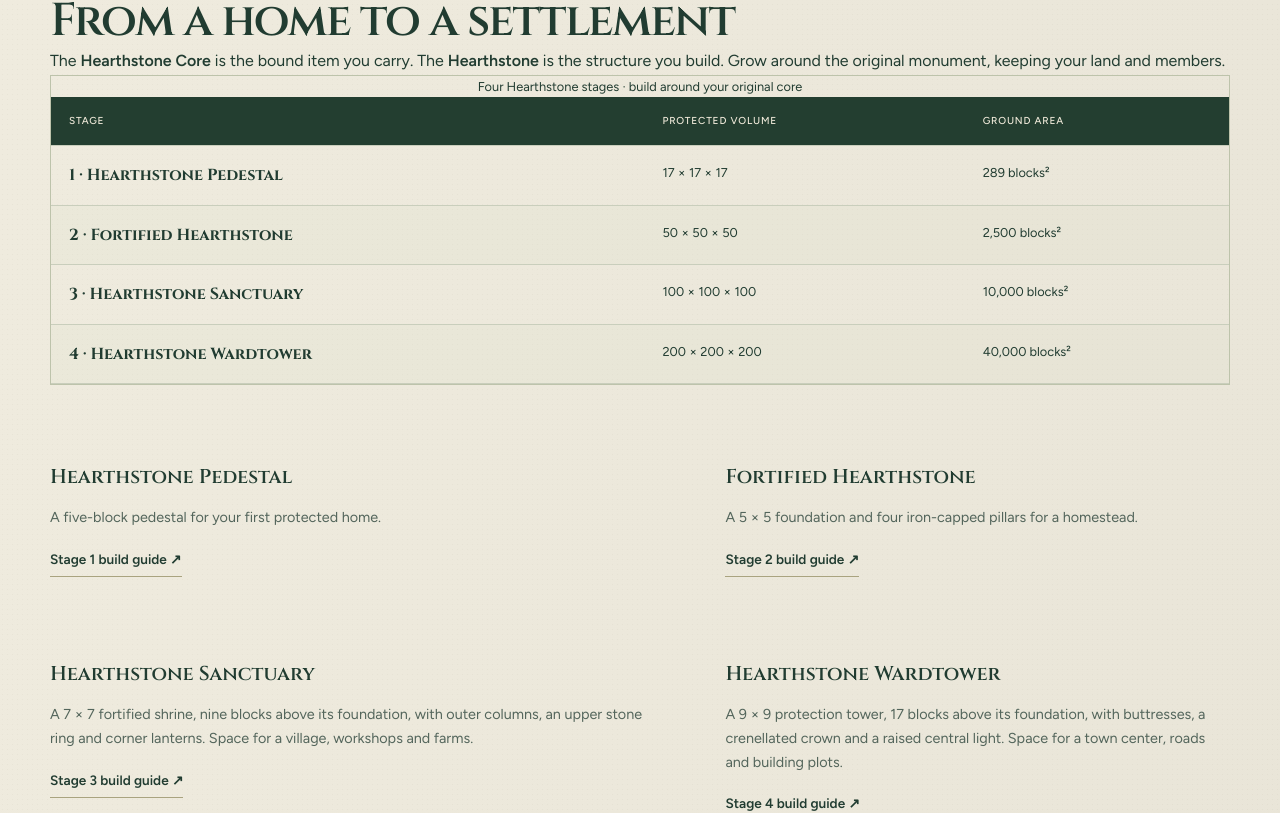
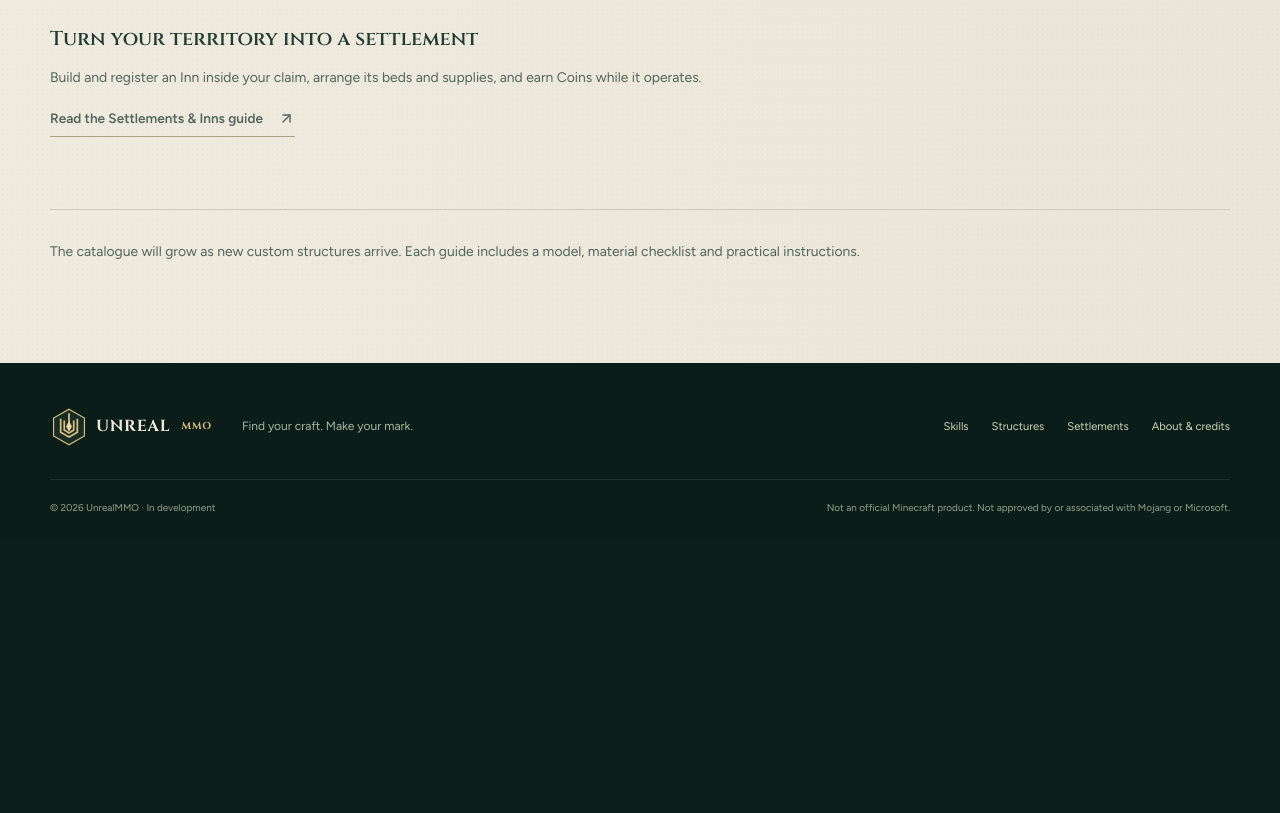
Before and after one commit to UnrealMMO/unrealmmo.github.io, a Next.js app: page /structures in a window 1280 px wide. Shown: the part 2588-3401 px from the top of the page. After the commit the page ends 3126 px from the top, so only its background shows below. Built offline with nearby package versions, Linux system fonts and the light colour scheme; a web font is replaced by a local one.

Commit message:
Simplify Hearthstone settlement section and document core removal

```diff
--- a/app/structures/[slug]/page.tsx
+++ b/app/structures/[slug]/page.tsx
@@ -2,7 +2,6 @@ import { notFound } from "next/navigation";
 import Link from "next/link";
 import { structures, title, materials } from "@/content/game";
 import { StructureViewer } from "@/components/structure-viewer";
-import { HearthstoneProgression } from "@/components/hearthstone-progression";
 export function generateStaticParams() {
   return structures.map((s) => ({ slug: s.id }));
 }
@@ -200,7 +199,6 @@ export default async function StructurePage({
                 </p>
               </section>
             )}
-            <HearthstoneProgression />
             <section className="membership">
               <h2>Invite your people</h2>
               <p>
@@ -255,15 +253,16 @@ export default async function StructurePage({
               </p>
               <p>
                 Only the owner can abandon a claim, using a fresh confirmation.
-                The buildings remain. Breaking the surrounding pedestal blocks
-                does not switch protection off.
+                The Hearthstone’s required blocks are locked until then.
+                Abandoning destroys its iron core; other blocks remain. Stay
+                near the Hearthstone so its core is loaded.
               </p>
             </section>
           </>
         )}
         <p className="small-note guide-version">
           Development handbook · reviewed{" "}
-          {s.kind === "hearthstone" ? "23 October 2026" : "19 October 2026"} ·
+          {s.kind === "hearthstone" ? "24 October 2026" : "19 October 2026"} ·
           Shipped defaults, subject to change.
         </p>
       </div>
--- a/app/structures/page.tsx
+++ b/app/structures/page.tsx
@@ -3,7 +3,6 @@ import { ArrowUpRight } from "lucide-react";
 import { PageIntro } from "@/components/ui";
 import { StructurePreview } from "@/components/structure-preview";
 import { structures } from "@/content/game";
-import { HearthstoneProgression } from "@/components/hearthstone-progression";
 export const metadata = {
   title: "Structures",
   description:
@@ -46,7 +45,7 @@ export default function Structures() {
         </div>
         <div className="catalogue-heading">
           <h2>A place of your own</h2>
-          <span>Four stages · From a home to a settlement</span>
+          <span>Four stages of territory protection</span>
         </div>
         {structures
           .filter((s) => s.kind === "hearthstone")
@@ -69,7 +68,6 @@ export default function Structures() {
               </div>
             </Link>
           ))}
-        <HearthstoneProgression />
         <div className="handbook-note">
           <h3>Turn your territory into a settlement</h3>
           <p>
--- a/components/hearthstone-progression.tsx
+++ /dev/null
@@ -1,56 +0,0 @@
-import Link from "next/link";
-import { hearthstoneStages } from "@/content/game";
-export function HearthstoneProgression() {
-  return (
-    <section className="rules-panel" aria-labelledby="hearthstone-progression">
-      <h2 id="hearthstone-progression">From a home to a settlement</h2>
-      <p>
-        The <strong>Hearthstone Core</strong> is the bound item you carry. The{" "}
-        <strong>Hearthstone</strong> is the structure you build. Grow around the
-        original monument, keeping your land and members.
-      </p>
-      <div className="table-scroll">
-        <table>
-          <caption>
-            Four Hearthstone stages · build around your original core
-          </caption>
-          <thead>
-            <tr>
-              <th>Stage</th>
-              <th>Protected volume</th>
-              <th>Ground area</th>
-            </tr>
-          </thead>
-          <tbody>
-            {hearthstoneStages.map((s) => (
-              <tr key={s.stage}>
-                <th scope="row">
-                  {s.stage} · {s.name}
-                </th>
-                <td>
-                  {s.size} × {s.size} × {s.size}
-                </td>
-                <td>{(s.size * s.size).toLocaleString("en-US")} blocks²</td>
-              </tr>
-            ))}
-          </tbody>
-        </table>
-      </div>
-      <div className="guide-split">
-        {hearthstoneStages.map((s) => (
-          <div key={s.stage}>
-            <h3>{s.name}</h3>
-            <p>{s.description}</p>
-            <Link className="text-link" href={`/structures/${s.guide}/`}>
-              Stage {s.stage} build guide ↗
-            </Link>
-          </div>
-        ))}
-      </div>
-      <p>
-        Each upgrade after Stage 2 offers four times the ground area. Stage 4
-        provides sixteen times Stage 2’s land for a settlement.
-      </p>
-    </section>
-  );
-}
```
